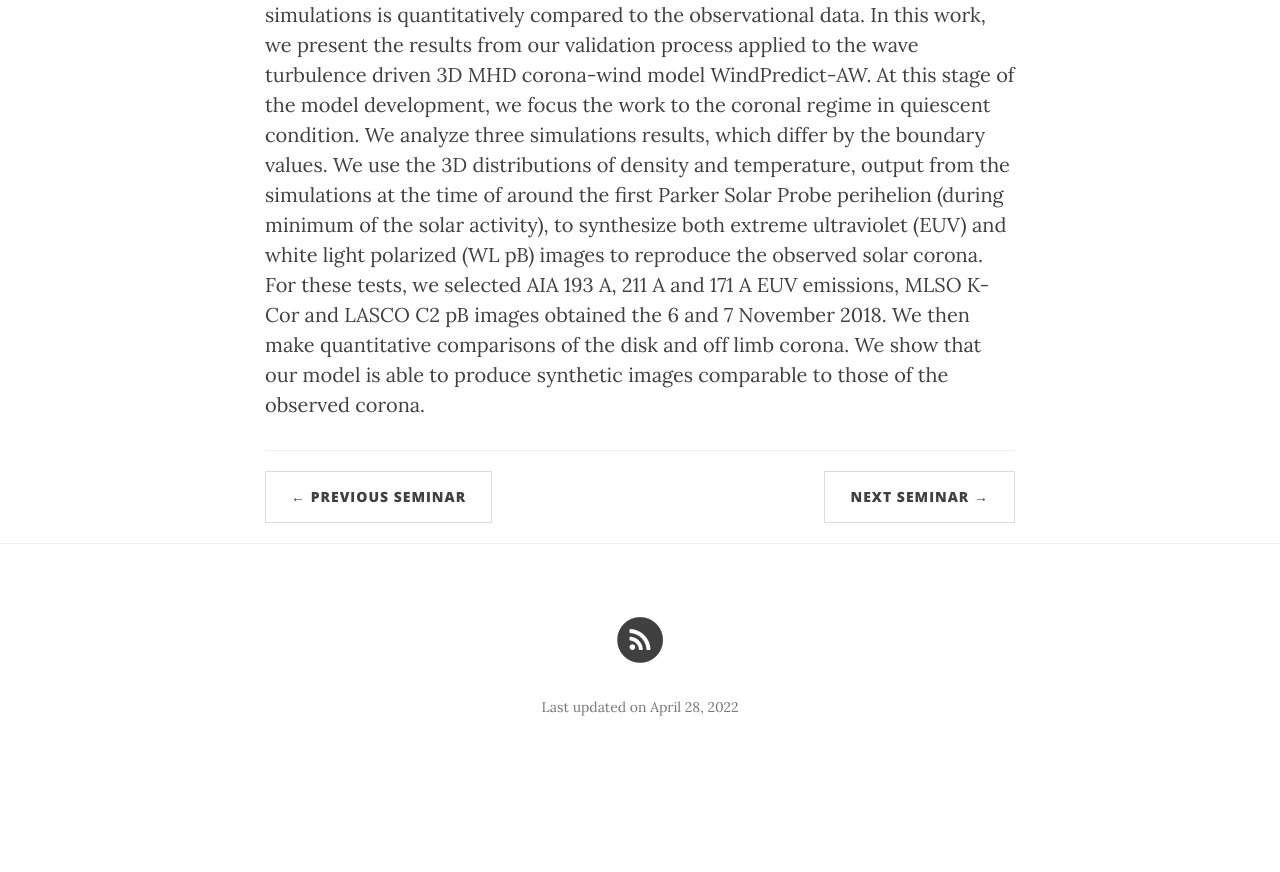
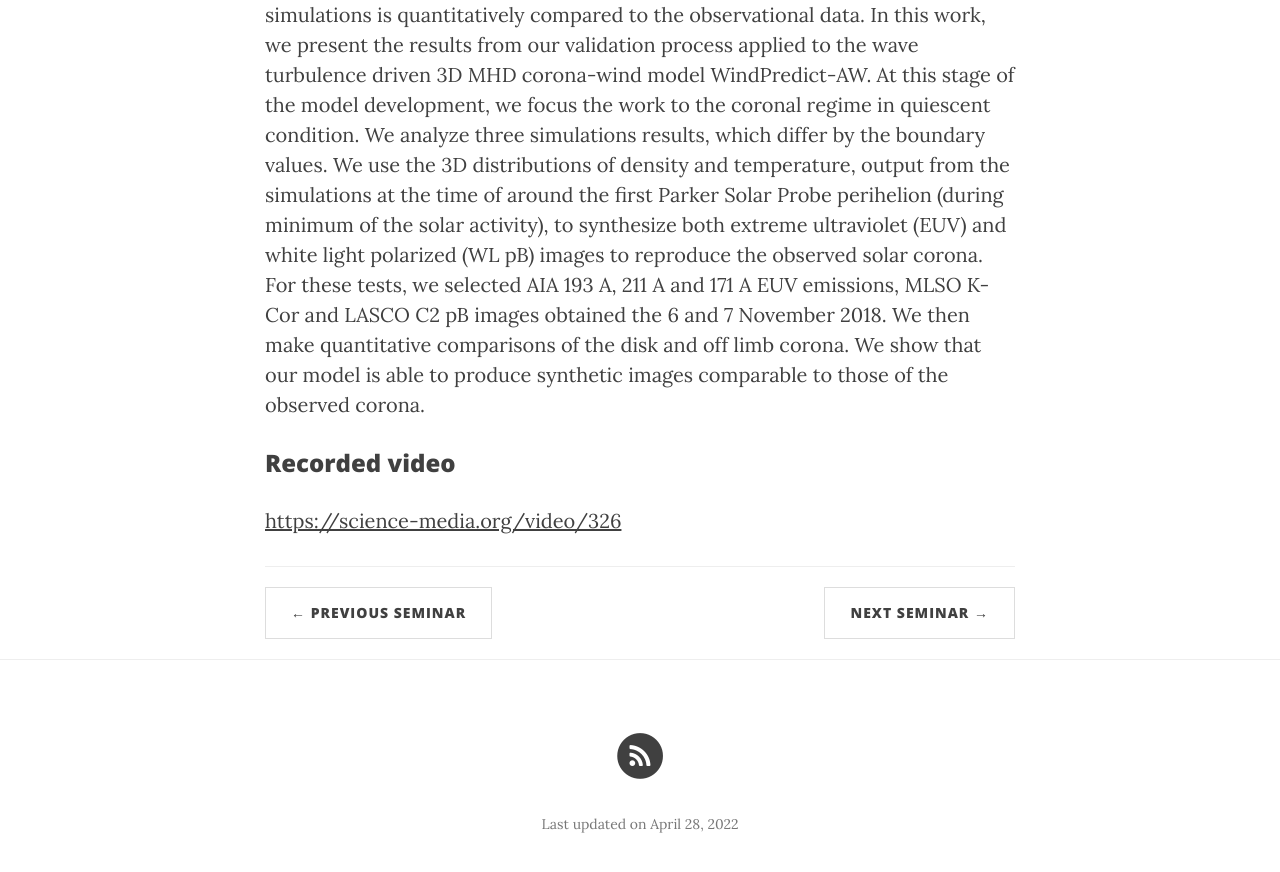
Before and after one commit to ITA-Solar/espos, a Jekyll site: the page built from _posts/2022-03-31-Susanna-Parenti.md, in a window 1280 px wide and 900 px high, scrolled down 888 px. Shown: the top 872 px of the window. Built offline with Jekyll 4.4.1, drawn with Linux system fonts in a browser that asks for light colours; nearby versions of some CDN libraries; before the commit the page ends 1671 px from its top, so only the background shows below that.

Commit message:
Update 2022-03-31-Susanna-Parenti.md

```diff
--- a/_posts/2022-03-31-Susanna-Parenti.md
+++ b/_posts/2022-03-31-Susanna-Parenti.md
@@ -11,3 +11,7 @@ published:  true
 ## Abstract
 The 3D MHD global modeling is a powerful tool to test all the possible candidate physical processes responsible for the formation and evolution of the corona and heliosphere. To fully understand the possible role of each of these mechanisms, we need a validation process where the output from the simulations is quantitatively compared to the observational data.
 In this work, we present the results from our validation process applied to the wave turbulence driven 3D MHD corona-wind model WindPredict-AW. At this stage of the model development, we focus the work to the coronal regime in quiescent condition. We analyze three simulations results, which differ by the boundary values. We use the 3D distributions of density and temperature, output from the simulations at the time of around the first Parker Solar Probe perihelion (during minimum of the solar activity), to synthesize both extreme ultraviolet (EUV) and white light polarized (WL pB) images to reproduce the observed solar corona. For these tests, we selected AIA 193 A, 211 A and 171 A EUV emissions, MLSO K-Cor and LASCO C2 pB images obtained the 6 and 7 November 2018. We then make quantitative comparisons of the disk and off limb corona. We show that our model is able to produce synthetic images comparable to those of the observed corona.
+
+### Recorded video
+
+[https://science-media.org/video/326](https://science-media.org/video/326)
```
